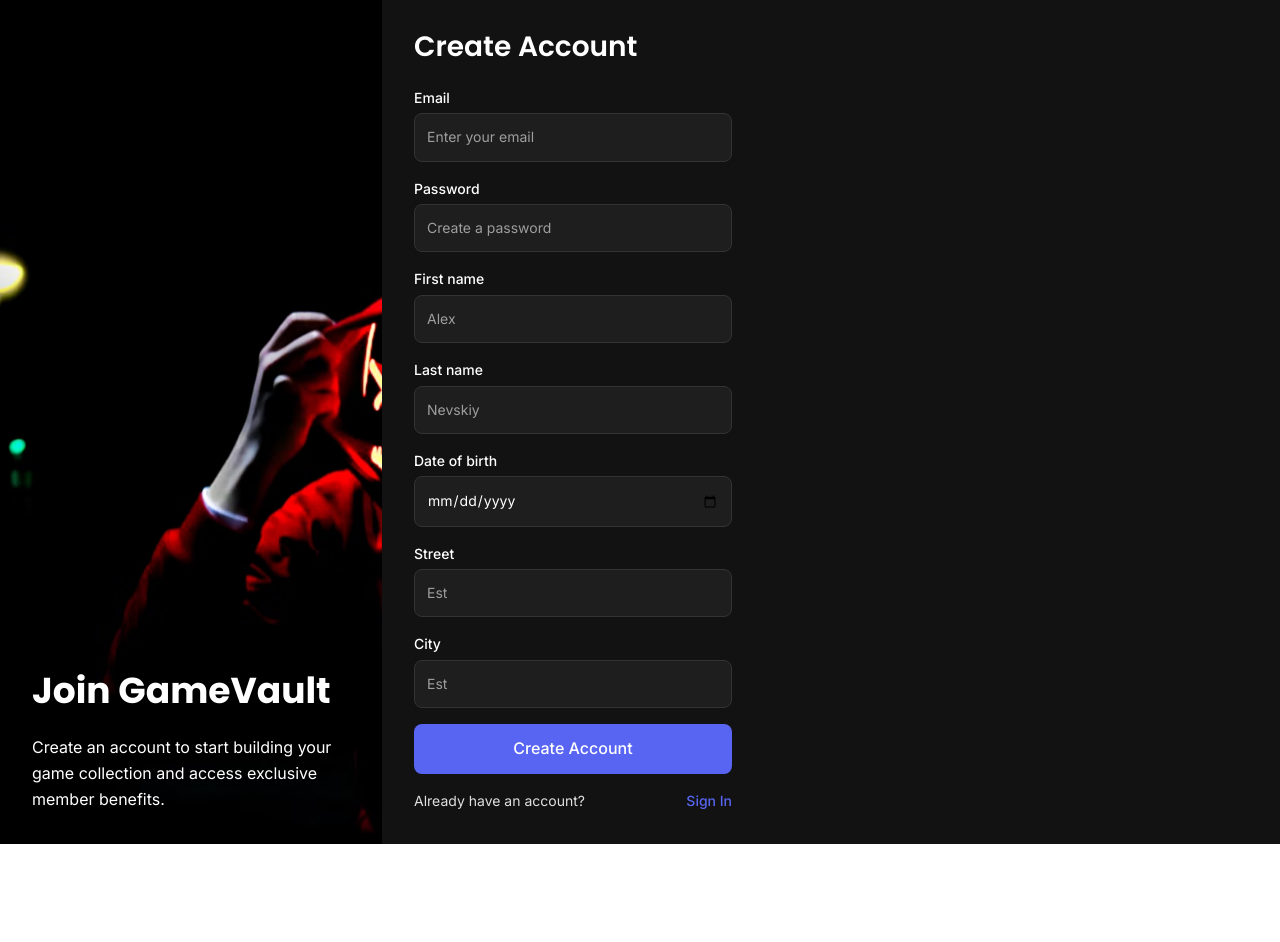
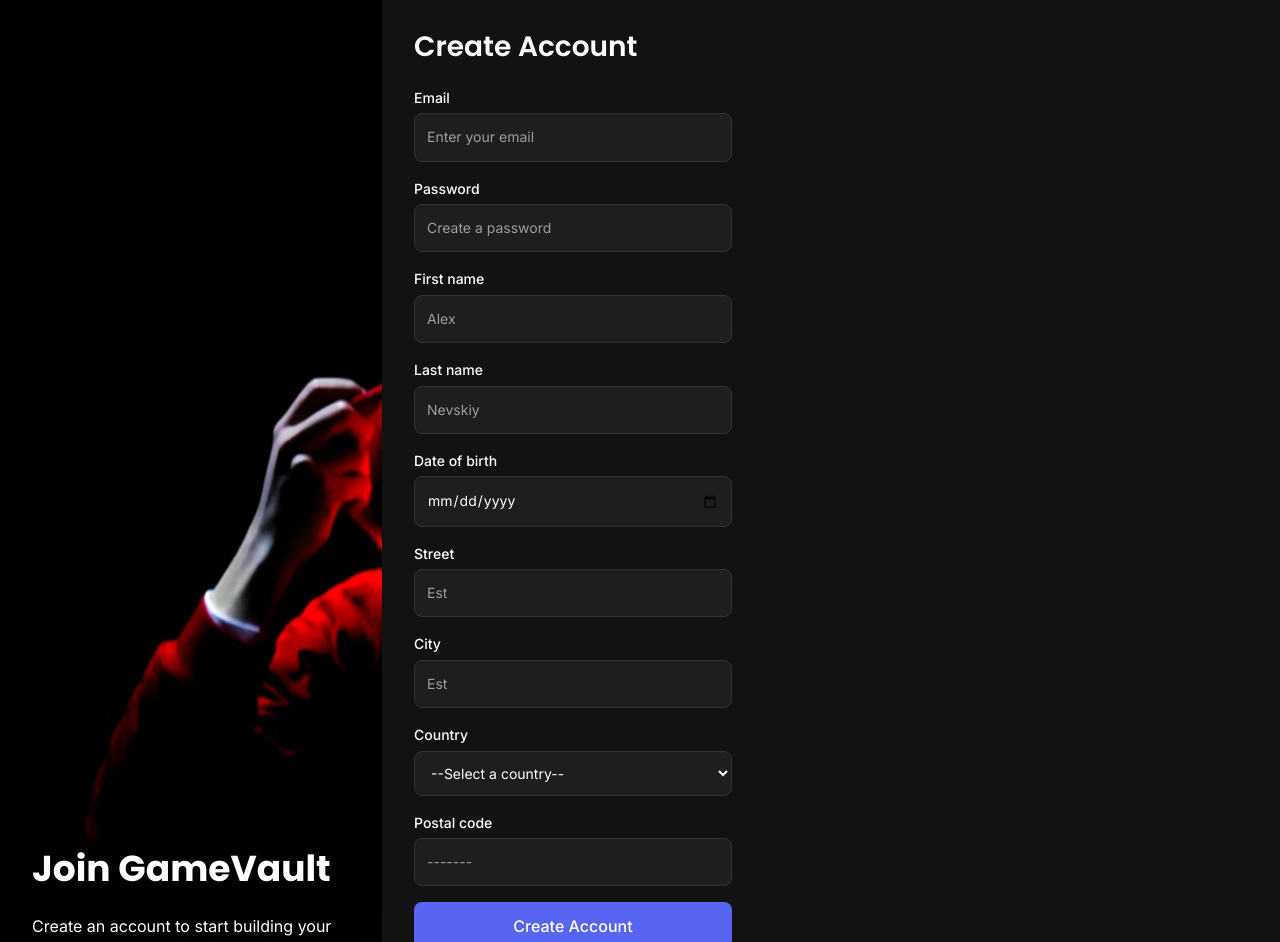
Before and after one commit to SashAwl/eCommerce-Application, a React (Vite) app: page / in a window 1280 px wide. Shown: the top 942 px of the page. Before the commit the page ends 844 px from the top, so only its background shows below. Built offline with nearby package versions, Linux system fonts and the light colour scheme; what @commercetools/platform-sdk, @commercetools/ts-client would draw is missing.

Commit message:
'feat: add select country and input postal code'

```diff
--- a/src/pages/Registration.tsx
+++ b/src/pages/Registration.tsx
@@ -3,13 +3,22 @@ import './RegisterPage.scss';
 import { z } from 'zod';
 import { zodResolver } from '@hookform/resolvers/zod';
 import apiRoot from '../utils/sdkClient';
-
-// Retrieve Project information and output the result to the log
+import React, { useState } from 'react';
 
 const thirteenYearsAgo = new Date();
 thirteenYearsAgo.setFullYear(thirteenYearsAgo.getFullYear() - 13);
 
-const registerSchema = z.object({
+const countriesIndex = {
+    US: /^\d{5}(-\d{4})?$/,
+    RU: /^\d{6}$/,
+    BY: /^\d{6}$/,
+    KZ: /^\d{6}$/,
+    def: /^\d{9999}$/,
+};
+
+const createSchema = (selectedCountry: keyof typeof countriesIndex) => {
+    const indexSchema = countriesIndex[selectedCountry];
+    return z.object({
         email: z
             .string()
             .email('Please enter a valid email address (ex. user@mail.ru)'),
@@ -42,15 +51,31 @@ const registerSchema = z.object({
             .string()
             .min(1, 'City name must be at least 1 characters')
             .regex(/^[A-Za-z]+$/, 'City  must contain only letters'),
+        country: z.string().nonempty('Need to select a country'),
+        postalCode: z.string().regex(indexSchema, 'Incorrect postal code'),
     });
-type RegisterFormData = z.infer<typeof registerSchema>;
+};
+
+interface RegisterFormData {
+    email: string;
+    password: string;
+    firstName: string;
+    lastName: string;
+    dateOfBirth: Date;
+    streetName: string;
+    city: string;
+    country: string;
+    postalCode: string;
+}
 function Registration() {
+    const [selectedOption, setSelectedOption] =
+        useState<keyof typeof countriesIndex>('def');
     const {
         register,
         handleSubmit,
         formState: { errors },
     } = useForm<RegisterFormData>({
-        resolver: zodResolver(registerSchema),
+        resolver: zodResolver(createSchema(selectedOption)),
         defaultValues: {
             email: '',
             password: '',
@@ -59,9 +84,15 @@ function Registration() {
             dateOfBirth: new Date(),
             streetName: '',
             city: '',
+            country: '',
+            postalCode: '',
         },
         mode: 'onTouched',
     });
+    const setIndexRegex = (e: React.ChangeEvent<HTMLSelectElement>) => {
+        setSelectedOption(e.target.value as keyof typeof countriesIndex);
+    };
+
     const onSubmit = async (data: RegisterFormData) => {
         const dateOfBirth = new Date(data.dateOfBirth)
             .toISOString()
@@ -74,6 +105,13 @@ function Registration() {
                     firstName: data.firstName,
                     lastName: data.lastName,
                     password: data.password,
+                    addresses: [
+                        {
+                            country: data.country,
+                            postalCode: data.postalCode,
+                            city: data.city,
+                        },
+                    ],
                     dateOfBirth: dateOfBirth,
                 },
             })
@@ -224,6 +262,46 @@ function Registration() {
                                 </div>
                             )}
                         </div>
+
+                        <div className="formGroup">
+                            <label htmlFor="country" className="formLabel">
+                                Country
+                            </label>
+                            <select
+                                id="country"
+                                className={`formInput ${errors.country ? 'error' : ''}`}
+                                {...register('country')}
+                                onChange={setIndexRegex}
+                            >
+                                <option value="">--Select a country--</option>
+                                <option value="US">United States</option>
+                                <option value="RU">Russia</option>
+                                <option value="BY">Belarus </option>
+                                <option value="KZ">Kazakhstan </option>
+                            </select>
+                            {errors.country && (
+                                <div className="formError">
+                                    {errors.country.message}
+                                </div>
+                            )}
+                        </div>
+                    </div>
+                    <div className="formGroup">
+                        <label htmlFor="postalCode" className="formLabel">
+                            Postal code
+                        </label>
+                        <input
+                            id="postalCode"
+                            type="text"
+                            className={`formInput ${errors.postalCode ? 'error' : ''}`}
+                            placeholder="-------"
+                            {...register('postalCode')}
+                        />
+                        {errors.postalCode && (
+                            <div className="formError">
+                                {errors.postalCode.message}
+                            </div>
+                        )}
                     </div>
 
                     <div className="formGroup">
```
Lines whose indentation alone changed are shown as unchanged.
